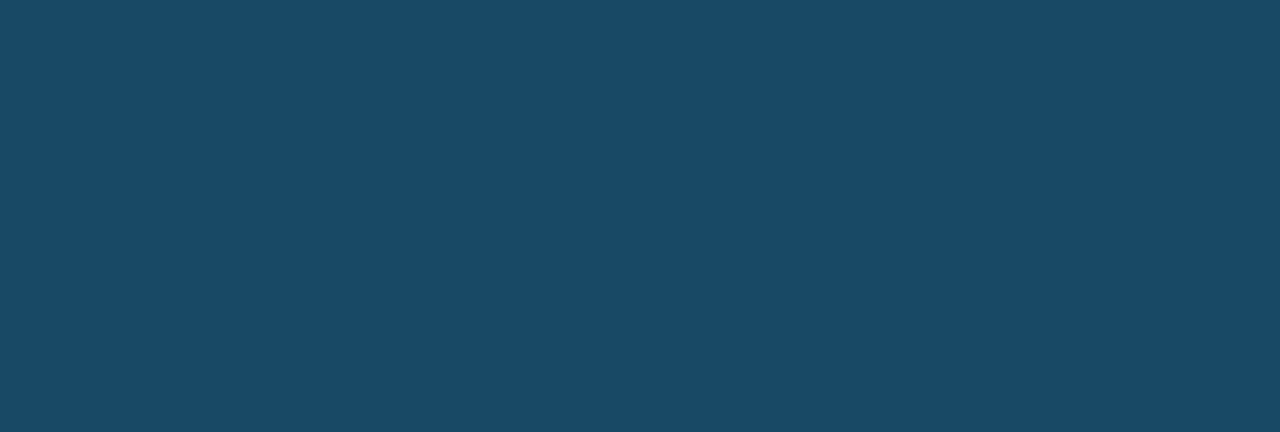
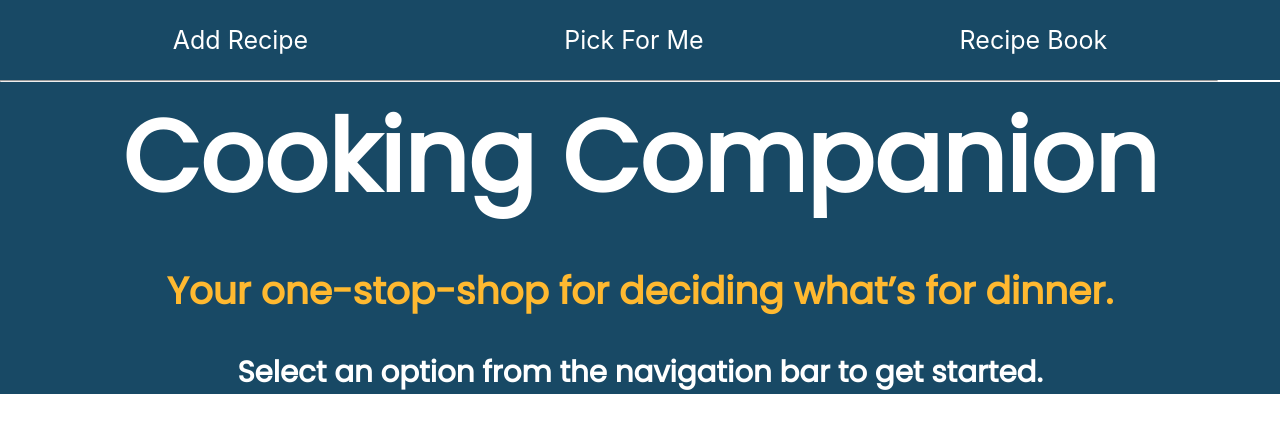
Before and after one commit to AvaDeLaCruz/select-for-me, a React (Create React App) app: page / in a window 1280 px wide. Shown: the top 432 px of the page. Built offline with nearby package versions, Linux system fonts and the light colour scheme.

Commit message:
add navbar and homepage

```diff
--- a/src/App.css
+++ b/src/App.css
@@ -1,24 +1,41 @@
-/* @import url("https://fonts.googleapis.com/css?family=Source+Sans+Pro:regular,bold,italic&subset=latin,latin-ext"); */
+html {
+  background-color: white;
+  color: white;
+  font-family: "Poppins", sans-serif;
+  font-size: 25px;
+}
 
-.App {
+body {
+  height: 100%;
+}
+
+ul {
+  list-style-type: none;
+  background-color: #184965;
+  padding: 25px 0;
+  margin: 0 auto;
   text-align: center;
 }
 
-.App-logo {
-  height: 40vmin;
+li {
+  display: inline;
+  padding: 0 10%;
 }
 
-.App-header {
-  background-color: #282c34;
-  min-height: 100vh;
-  display: flex;
-  flex-direction: column;
-  align-items: center;
-  justify-content: center;
-  font-size: calc(10px + 2vmin);
+a {
   color: white;
+  text-decoration: none;
 }
 
-.App-link {
-  color: #09d3ac;
+a.active {
+  color: #ffb930;
 }
+
+h2 {
+  color: #ffb930;
+}
+
+hr {
+  width: 95%;
+  margin: 0;
+}
--- a/src/App.js
+++ b/src/App.js
@@ -1,5 +1,10 @@
 import React from "react";
-import { BrowserRouter as Router, Route, Switch } from "react-router-dom";
+import {
+  BrowserRouter as Router,
+  Route,
+  Switch,
+  NavLink
+} from "react-router-dom";
 import "./App.css";
 import HomePage from "./HomePage";
 import PageNotFound from "./PageNotFound";
@@ -8,11 +13,24 @@ export default class App extends React.Component {
   render() {
     return (
       <Router>
+        <ul class="navbar">
+          <li>
+            <NavLink to="/add">Add Recipe</NavLink>
+          </li>
+          <li>
+            <NavLink to="/pick">Pick For Me</NavLink>
+          </li>
+          <li>
+            <NavLink to="/book">Recipe Book</NavLink>
+          </li>
+        </ul>
+        <hr></hr>
+
         <Switch>
-          <Route path="/" exact={true}></Route>
+          <Route path="/" exact={true} component={HomePage}></Route>
           <Route path="/add"></Route>
           <Route path="/pick"></Route>
-          <Route path="/generate"></Route>
+          <Route path="/book"></Route>
           <Route component={PageNotFound}></Route>
         </Switch>
       </Router>
--- /dev/null
+++ b/src/HomePage.css
@@ -0,0 +1,14 @@
+.homePage {
+  background-color: #184965;
+  color: white;
+  font-family: "Poppins", sans-serif;
+  font-size: 25px;
+  text-align: center;
+  height: 100%;
+  margin: 0;
+}
+
+.homePage h1 {
+  font-size: 100px;
+  margin-bottom: 25px;
+}
--- a/src/HomePage.js
+++ b/src/HomePage.js
@@ -0,0 +1,11 @@
+import React from "react";
+import "./HomePage.css";
+export default function HomePage() {
+  return (
+    <div class="homePage">
+      <h1>Cooking Companion</h1>
+      <h2>Your one-stop-shop for deciding what’s for dinner.</h2>
+      <h3>Select an option from the navigation bar to get started.</h3>
+    </div>
+  );
+}
--- a/src/PageNotFound.css
+++ b/src/PageNotFound.css
@@ -1,14 +1,24 @@
+html,
 body {
+  height: 100%;
+  margin: 0;
+}
+
+.pageNotFound {
   background-color: #184965;
   color: white;
   font-family: "Poppins", sans-serif;
   font-size: 25px;
+  text-align: center;
+  height: 100%;
+  margin: 0;
+  display: flex;
+  flex-flow: column;
+  flex: 1 1 auto;
 }
 
-div {
-  margin: 100px auto;
-  width: 75%;
-  text-align: center;
+h1 {
+  margin-top: 0;
 }
 
 h2 {
--- a/src/PageNotFound.js
+++ b/src/PageNotFound.js
@@ -1,10 +1,9 @@
 import React from "react";
-// import "./App.css";
 import "./PageNotFound.css";
 
 export default function PageNotFound() {
   return (
-    <div>
+    <div class="pageNotFound">
       <h1>Oops! The page you were looking for does not exist.</h1>
       <h2>404 Error: Page Not Found</h2>
     </div>
```
